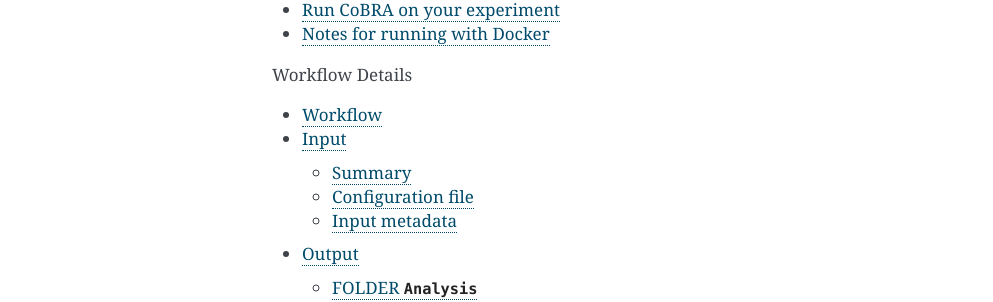
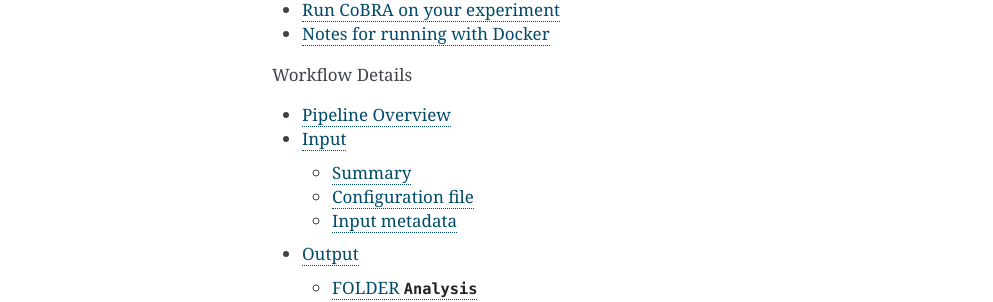
Before and after one commit to qiuxintao101/cobra, a Sphinx documentation site: the page built from docs/index.rst, in a window 1280 px wide. Shown: the part 820-1122 px from the top of the page, without its empty margins (148-1141 px from the left). Built offline with Sphinx 7.4.7, drawn with Linux system fonts in a browser that asks for light colours.

Commit message:
Update detail.rst

```diff
--- a/docs/detail.rst
+++ b/docs/detail.rst
@@ -1,6 +1,6 @@
 .. _workflow:
 
-Workflow
+Pipeline Overview
 ************************************************************
 For more details, please see out pre-print (linked here: :ref:`citation`).
 
```
